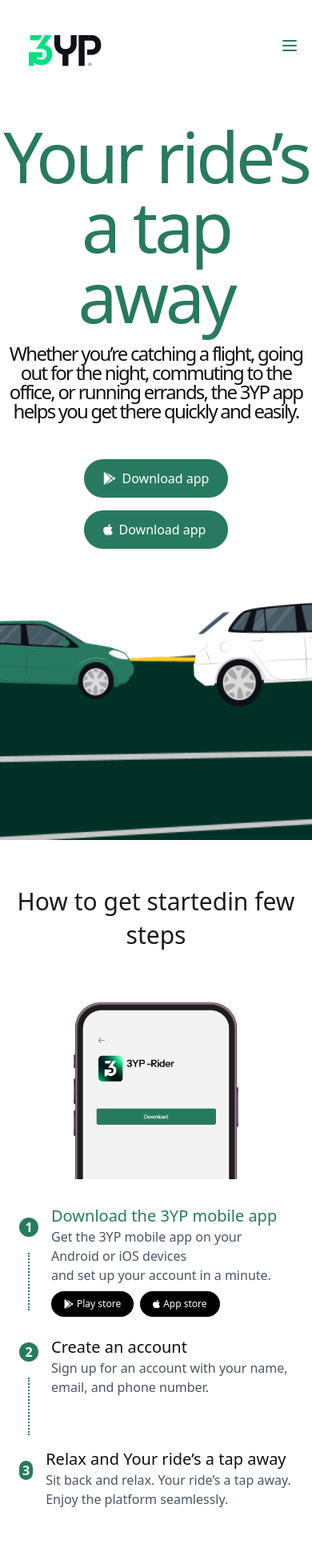
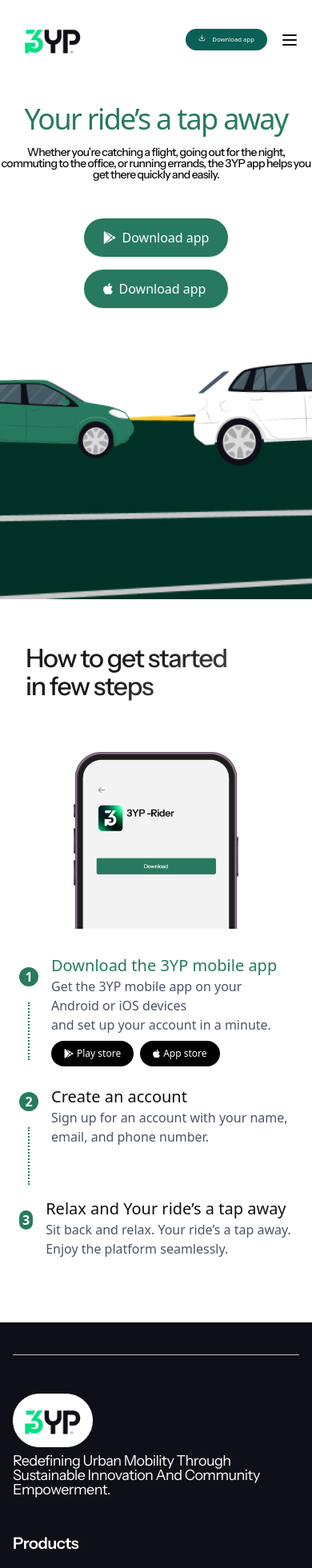
Before and after one commit to Onyedikachi123/3YP-project, a Next.js app: page / in a window 390 px wide. Shown: the top 1960 px of the page at 80% size. Built offline with nearby package versions, Linux system fonts and the light colour scheme.

Commit message:
made some changes

```diff
--- a/components/Footer.tsx
+++ b/components/Footer.tsx
@@ -5,17 +5,17 @@
 
 const Footer = () => {
   return (
-    <footer className="bg-[#0F1017] text-white mt-10 pt-10 pb-4 px-4 md:px-0 h-[597px]">
+    <footer className="bg-[#0F1017] text-white mt-10 pt-10 pb-4 px-4 md:px-0 h-[620px]">
       <div className="max-w-7xl mx-auto flex flex-col md:flex-row md:gap-x-18 gap-y-12 justify-between border-t border-[#BEBFC5] pt-12 pb-12 md:pb-72">
         {/* Column 1: Logo + Description */}
-  <div className="flex-1 min-w-[220px]">
-    <div className="flex items-center gap-2">
+        <div className="flex-1 ">
+          <div className="flex items-center gap-8">
             <Image
               src="/logo1.png"
               alt="3YP Logo"
-        width={200.16}
-        height={71.26}
-        className="w-auto"
+              width={100}
+              height={60}
+              className=""
             />
           </div>
           <div
@@ -34,8 +34,9 @@
         </div>
 
         {/* Column 2: Products */}
-  <div className="flex-1 min-w-[160px] flex flex-col gap-2">
-    <div className="font-semibold mb-1 text-white"
+        <div className="flex-1  flex flex-col gap-8">
+          <div
+            className="font-semibold mb-1 text-white"
             style={{
               fontFamily: "Instrument Sans",
               fontWeight: 600,
@@ -43,8 +44,12 @@
               lineHeight: "100%",
               letterSpacing: "-0.54px", // -3% of 18px
             }}
-    >Products</div>
-    <a className="text-white text-sm" href="#"
+          >
+            Products
+          </div>
+          <a
+            className="text-white text-sm"
+            href="#"
             style={{
               fontFamily: "Instrument Sans",
               fontWeight: 400,
@@ -55,7 +60,9 @@
           >
             Rides
           </a>
-     <a className="text-white text-sm" href="#"
+          <a
+            className="text-white text-sm"
+            href="#"
             style={{
               fontFamily: "Instrument Sans",
               fontWeight: 400,
@@ -69,8 +76,9 @@
         </div>
 
         {/* Column 3: Company */}
-  <div className="flex-1 min-w-[160px] flex flex-col gap-2">
-    <div className="font-semibold mb-1 text-white"
+        <div className="flex-1  flex flex-col gap-8">
+          <div
+            className="font-semibold mb-1 text-white"
             style={{
               fontFamily: "Instrument Sans",
               fontWeight: 600,
@@ -78,8 +86,12 @@
               lineHeight: "100%",
               letterSpacing: "-0.54px", // -3% of 18px
             }}
-    >Company</div>
-    <a className="text-white text-sm" href="#"
+          >
+            Company
+          </div>
+          <a
+            className="text-white text-sm"
+            href="#"
             style={{
               fontFamily: "Instrument Sans",
               fontWeight: 400,
@@ -90,7 +102,9 @@
           >
             About us
           </a>
-    <a className="text-white text-sm" href="#"
+          <a
+            className="text-white text-sm"
+            href="#"
             style={{
               fontFamily: "Instrument Sans",
               fontWeight: 400,
@@ -101,7 +115,9 @@
           >
             Contact us
           </a>
-    <a className="text-white text-sm" href="#"
+          <a
+            className="text-white text-sm"
+            href="#"
             style={{
               fontFamily: "Instrument Sans",
               fontWeight: 400,
@@ -115,7 +131,7 @@
         </div>
 
         {/* Column 4: Social Media */}
-  <div className="flex-1 min-w-[160px] flex flex-col gap-2">
+        <div className="flex-1  flex flex-col gap-8">
           <div className="flex gap-3">
             <Link href="#" passHref>
               <span className="w-8 h-8 bg-[#09DE63] rounded-full inline-flex items-center justify-center cursor-pointer">
@@ -136,7 +152,6 @@
         </div>
       </div>
 
-
       <div className="max-w-7xl mx-auto flex flex-col md:flex-row items-center justify-between border-t border-[#BEBFC5] pt-5 pb-5">
         {/* Left side: Copyright */}
         <div className="w-full md:w-auto mb-2 md:mb-0">
@@ -153,7 +168,6 @@
           <a href="#">Cookie</a>
         </div>
       </div>
-
     </footer>
   );
 };
--- a/components/GetStarted.tsx
+++ b/components/GetStarted.tsx
@@ -17,11 +17,22 @@
           className="flex flex-col items-center md:items-start w-full space-y-8 mb-12 md:mb-0"
         >
           {/* Heading */}
-          <h1 className="text-3xl md:text-6xl font-medium text-center md:text-left text-[#1A1A1A] leading-snug">
-            How to get started
-            <br className="hidden md:block" />
-            in few steps
-          </h1>
+          <div className="w-full px-4 md:px-8 lg:px-16">
+            <h1
+              className="text-[32px] md:text-6xl font-medium leading-[110%] tracking-[-0.04em] text-transparent bg-clip-text"
+              style={{
+                fontFamily: "Instrument Sans",
+                backgroundImage:
+                  "linear-gradient(149.44deg, #1A1A1A 40.45%, rgba(56, 56, 56, 0.6) 123.45%)",
+                WebkitBackgroundClip: "text",
+                WebkitTextFillColor: "transparent",
+              }}
+            >
+              How to get started
+              <br className="block md:hidden" />
+              <span className="md:ml-2">in few steps</span>
+            </h1>
+          </div>
 
           {/* Phone image */}
           <div className="w-full flex justify-center md:justify-start pt-8 px-8">
--- a/components/Hero.tsx
+++ b/components/Hero.tsx
@@ -1,5 +1,3 @@
-// Hero.tsx
-
 import React from "react";
 import { FontAwesomeIcon } from "@fortawesome/react-fontawesome";
 import { faGooglePlay, faApple } from "@fortawesome/free-brands-svg-icons";
@@ -11,17 +9,22 @@
     <section className="flex flex-col items-center text-center pt-8 pb-4 md:pt-38 md:pb-8 overflow-x-hidden">
       {" "}
       {/* ✅ Added overflow-x-hidden here */}
-      <h1 className="text-[87.49px] font-medium leading-[100%] tracking-[-4.1px] text-[#277A5F] mb-4 text-center">
+      <h1 className="text-[36px] sm:text-[87.49px] font-medium leading-[100%] tracking-[-1.69px] sm:tracking-[-4.1px] text-[#277A5F] mb-4 text-center">
         Your ride’s a tap away
       </h1>
    <p
-        className="text-[#101010] font-medium text-[24px] leading-[100%] tracking-[-0.075em] text-center mx-auto mb-12"
-        style={{ maxWidth: "769px" }}
+  className="
+    font-['Instrument_Sans'] font-medium text-[14px] leading-[100%] tracking-[-0.05em] text-center text-[#101010] mx-auto mb-12
+    md:text-[24px] md:leading-[100%] md:tracking-[-0.05em]
+    lg:text-[24px] lg:leading-[100%] lg:tracking-[-0.05em]
+  "
+  style={{ maxWidth: '769px' }}
 >
   Whether you’re catching a flight, going out for the night, commuting to
   the office, or running errands, the 3YP app helps you get there quickly
   and easily.
 </p>
+
       <motion.div
         initial={{ y: 20, opacity: 0 }}
         whileInView={{ y: 0, opacity: 1 }}
--- a/components/Navbar.tsx
+++ b/components/Navbar.tsx
@@ -15,9 +15,9 @@
           <Image
             src="/logo1.png"
             alt="3YP Logo"
-             width={200.16}
-              height={71.26}
-            className="w-auto"
+            width={100}
+            height={60}
+            className=""
           />
         </div>
 
@@ -30,6 +30,23 @@
           <a href="#">Help/Support</a>
         </div>
 
+        {/* Mobile Download Button + Menu Icon */}
+        <div className="flex items-center gap-4 md:hidden">
+          <button className="bg-[#0A5F56] text-white px-4 py-2 rounded-full text-[7.76px] font-medium hover:bg-[#277A5F]">
+              <span className="inline-block align-middle mr-2">
+            <Download className="w-[8.87px] h-[8.87px] -mt-1" />
+          </span>
+          Download app
+          </button>
+
+          <button
+            onClick={() => setMobileMenuOpen(!mobileMenuOpen)}
+            className="text-[#0F1017]"
+          >
+            {mobileMenuOpen ? <X size={24} /> : <Menu size={24} />}
+          </button>
+        </div>
+
         {/* Desktop Download Button */}
         <button className="hidden md:block bg-[#0A5F56] text-white px-5 py-2 rounded-full text-lg font-medium transition hover:bg-[#277A5F] cursor-pointer">
           <span className="inline-block align-middle mr-2">
@@ -37,16 +54,6 @@
           </span>
           Download app
         </button>
-
-        {/* Mobile Menu Button */}
-        <div className="md:hidden">
-          <button
-            onClick={() => setMobileMenuOpen(!mobileMenuOpen)}
-            className="text-[#277A5F]"
-          >
-            {mobileMenuOpen ? <X size={24} /> : <Menu size={24} />}
-          </button>
-        </div>
 
         {/* Mobile Dropdown Menu */}
         {mobileMenuOpen && (
@@ -56,12 +63,6 @@
             <a href="#">About us</a>
             <a href="#">Careers</a>
             <a href="#">Help/Support</a>
-            <button className="w-full bg-[#0A5F56] text-white px-5 py-2 rounded-full text-lg font-medium transition hover:bg-[#277A5F]">
-              <span className="inline-block align-middle mr-2">
-                <Download className="w-4 h-4 -mt-1" />
-              </span>
-              Download app
-            </button>
           </div>
         )}
       </nav>
```
Lines whose indentation alone changed are shown as unchanged.
